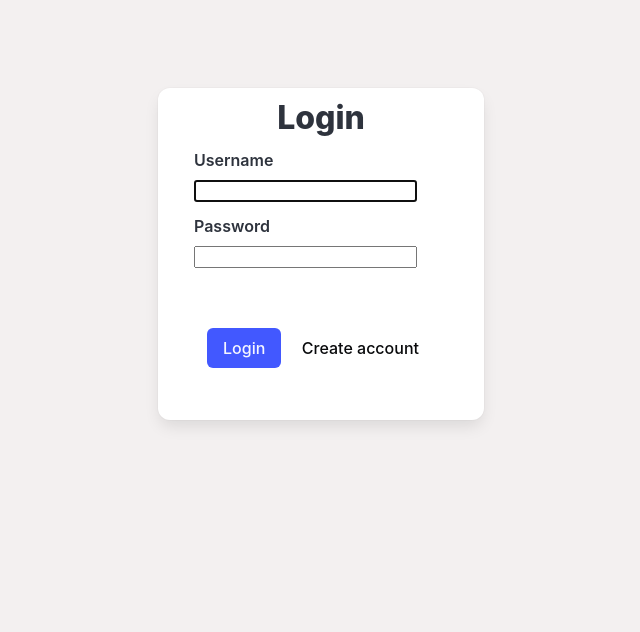
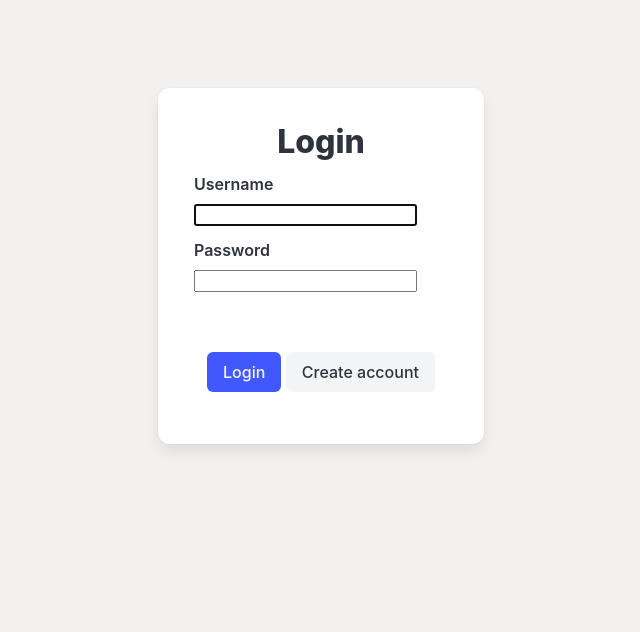
Before and after one commit to Cninathip/severdev, a Django app: page /login/ in a window 1280 px wide. Shown: the top 632 px of the page, without its empty margins (319-959 px from the left). Run offline with Django 5.2, Linux system fonts and the light colour scheme.

Commit message:
Update login.html

```diff
--- a/rentalcars/rent/templates/login.html
+++ b/rentalcars/rent/templates/login.html
@@ -13,6 +13,7 @@
 <body>
     <div class="columns is-centered" style="padding-top: 100px;">
         <div class="card column is-one-quarter">
+            <br>
             <div class="media-content has-text-centered">
                 <h1 class="title" id="title">Login</h1>
             </div>
@@ -38,7 +39,7 @@
                     <div class="has-text-centered">
                         <div class="control">
                             <input type="submit" class="button is-link" value="Login">
-                            <input type="submit" class="button is-white" value="Create account">
+                            <a href="" class="button is-light">Create account</a>
                         </div>
                     </div>
                 </form>
```
